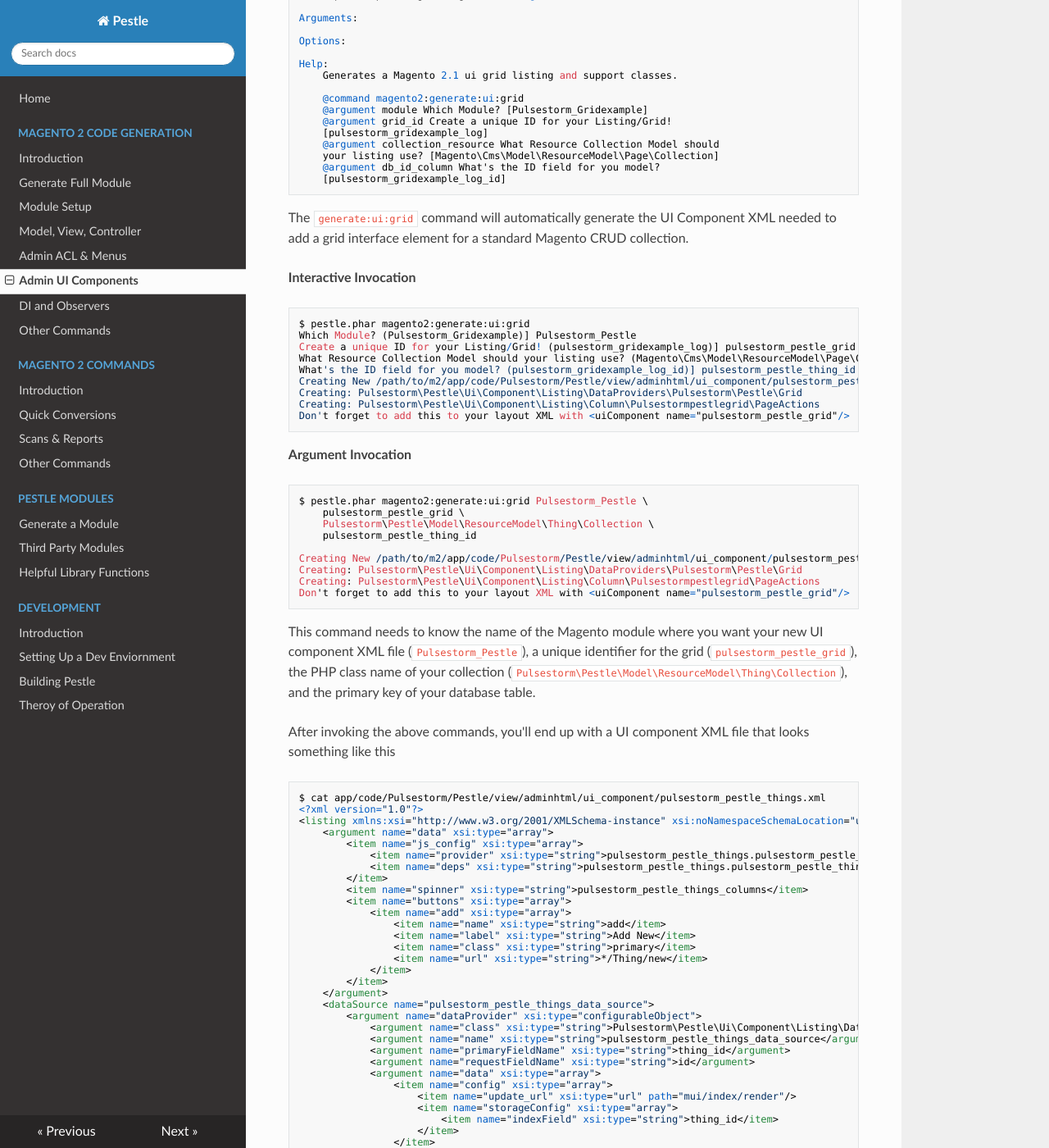
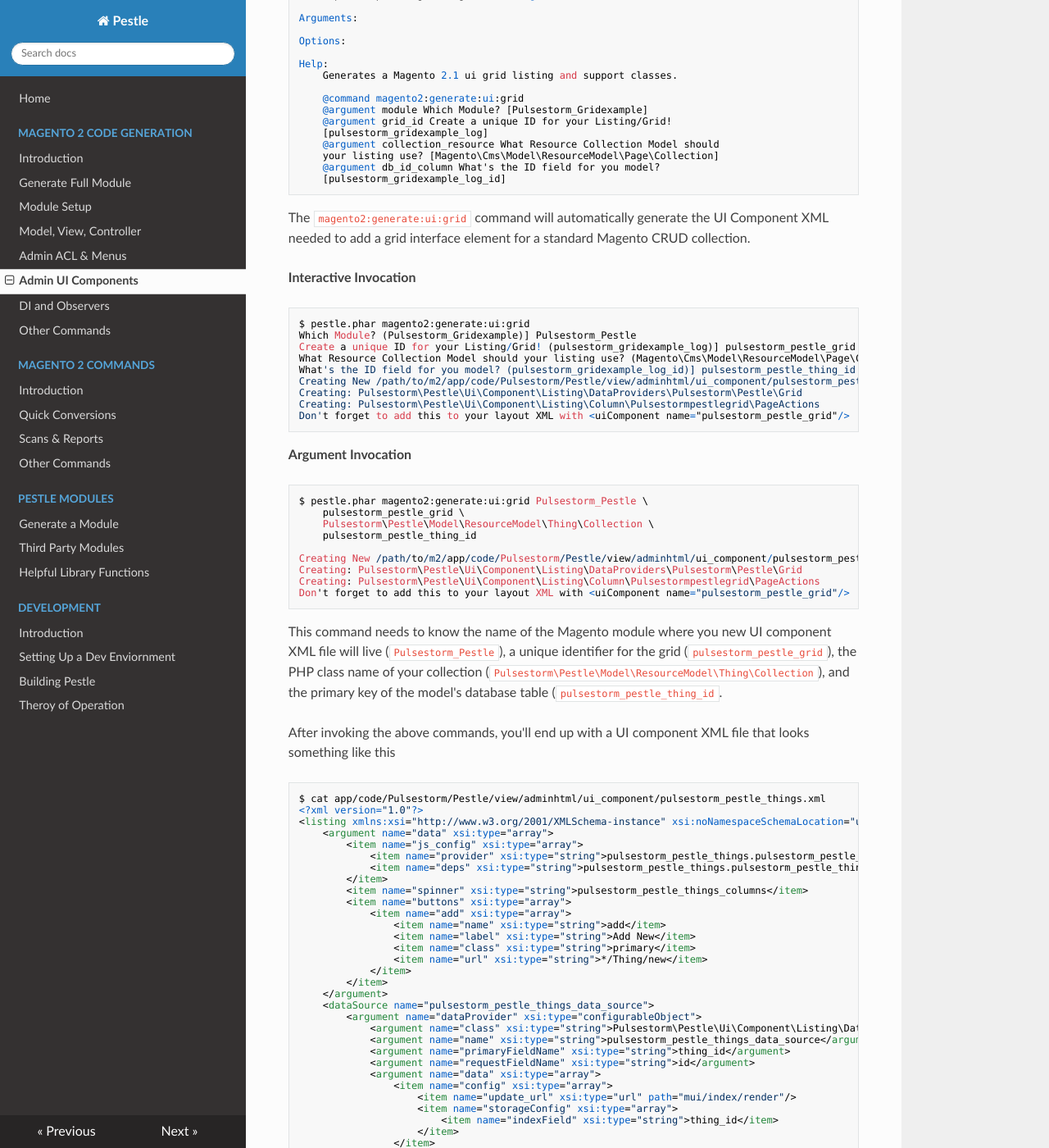
Before and after one commit to astorm/pestle, an MkDocs documentation site: the page built from docs/magento2-generate-ui.md, in a window 1280 px wide and 1400 px high, scrolled down 1198 px. Shown: the whole window at 82% size. Built offline with MkDocs 1.6.1, drawn with Linux system fonts in a browser that asks for light colours; nearby versions of some CDN libraries; some of the changed text lies outside the part shown.

Commit message:
updating docs

```diff
--- a/docs/magento2-generate-ui.md
+++ b/docs/magento2-generate-ui.md
@@ -15,7 +15,7 @@
         @argument block_name Block or Reference Name?
         @argument ui_component_name UI Component Name?
 
-The `generate:ui:add-to-layout` command will add a `<uiComponent/>` node to a specific block in a layout handle XML file.
+The `magento2:generate:ui:add-to-layout` command will add a `<uiComponent/>` node to a specific block in a layout handle XML file.
 
 **Interactive Invocation**
 
@@ -67,7 +67,7 @@ Invoking the above commands will add the following node to the  `pulsestorm_pest
         @argument db_id_column What's the ID field for you model?
         [pulsestorm_gridexample_log_id]
 
-The `generate:ui:grid` command will automatically generate the UI Component XML needed to add a grid interface element for a standard Magento CRUD collection.
+The `magento2:generate:ui:grid` command will automatically generate the UI Component XML needed to add a grid interface element for a standard Magento CRUD collection.
 
 **Interactive Invocation**
 
@@ -93,7 +93,7 @@ The `generate:ui:grid` command will automatically generate the UI Component XML
     Creating: Pulsestorm\Pestle\Ui\Component\Listing\Column\Pulsestormpestlegrid\PageActions
     Don't forget to add this to your layout XML with <uiComponent name="pulsestorm_pestle_grid"/>
 
-This command needs to know the name of the Magento module where you want your new UI component XML file (`Pulsestorm_Pestle`), a unique identifier for the grid (`pulsestorm_pestle_grid`), the PHP class name of your collection (`Pulsestorm\Pestle\Model\ResourceModel\Thing\Collection`), and the primary key of your database table.
+This command needs to know the name of the Magento module where you  new UI component XML file will live (`Pulsestorm_Pestle`), a unique identifier for the grid (`pulsestorm_pestle_grid`), the PHP class name of your collection (`Pulsestorm\Pestle\Model\ResourceModel\Thing\Collection`), and the primary key of the model's database table (`pulsestorm_pestle_thing_id`.
 
 After invoking the above commands, you'll end up with a UI component XML file that looks something like this
 
@@ -195,7 +195,7 @@ This grid will have the standard add and edit buttons, as well as columns for an
         </argument>
     </column>
 
-**Important**: This command will not automatically insert the `<uiComponent name="pulsestorm_pestle_grid"/>` node into a layout XML file for you.  You'll need to do that yourself
+**Important**: This command will not automatically insert the `<uiComponent name="pulsestorm_pestle_grid"/>` node into a layout XML file for you.  You'll need to do that yourself.
 
 **Further Reading**
 
```
Also changed, not shown: docs/magento2-di-observers.md (+1 -1 lines), docs/magento2-generate-acl.md (+1 -1 lines), docs/magneto2-others.md (+4 -4 lines).
